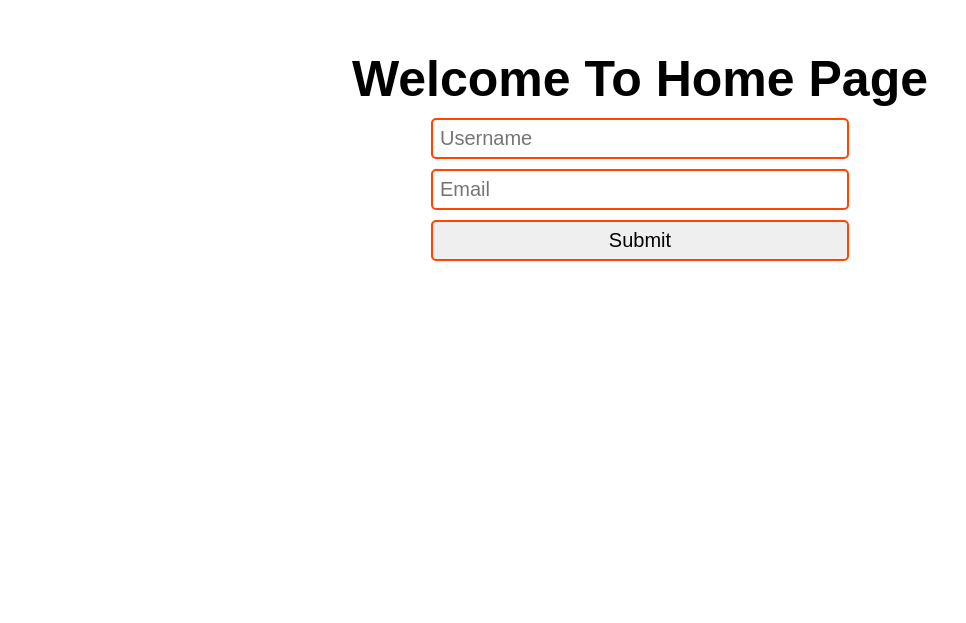
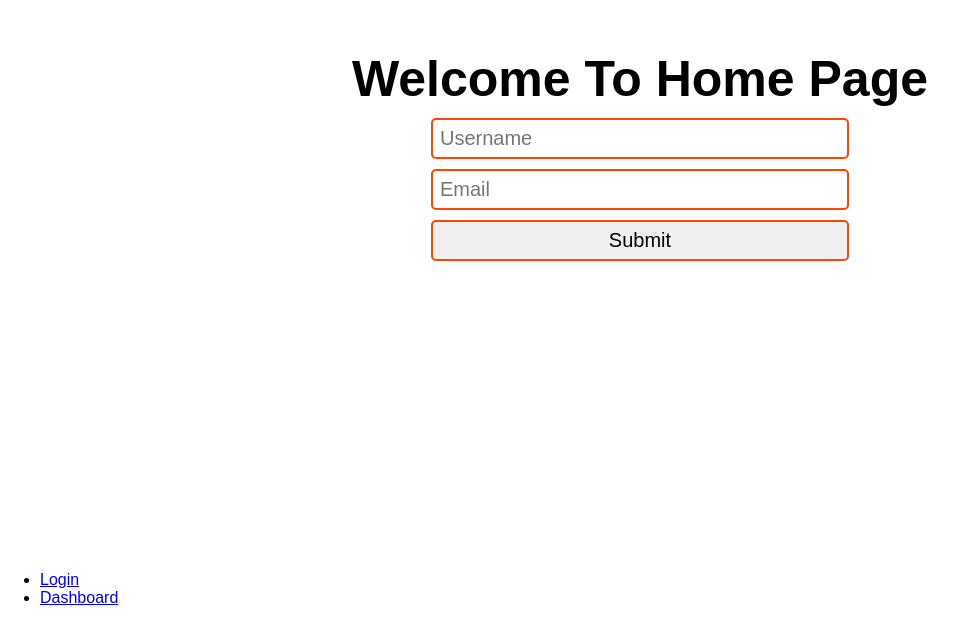
Before and after one commit to clintonobru/First-Deployment, a React (Vite) app in the folder my-app/: page / in a window 1280 px wide. Shown: the part 245-868 px from the top of the page, without its empty margins (0-966 px from the left). Before the commit the page ends 800 px from the top, so only its background shows below. Built offline with nearby package versions, Linux system fonts and the light colour scheme.

Commit message:
Seventh commit

```diff
--- a/my-app/src/component/Home.jsx
+++ b/my-app/src/component/Home.jsx
@@ -1,5 +1,6 @@
 // import ThemedButton from "../context/ThemedButton";
 import Form from "./Form";
+import { Link } from "react-router-dom"
 
 function Home() {
     return (
@@ -8,7 +9,10 @@ function Home() {
                 <h1 className="home_h1">Welcome To Home Page</h1>
                 <Form />
             </div>
-
+            <ul>
+                <li><Link to="/login">Login</Link></li>
+                <li><Link to="/dashboard">Dashboard</Link></li>
+            </ul>
         </>
     );
 }
```
